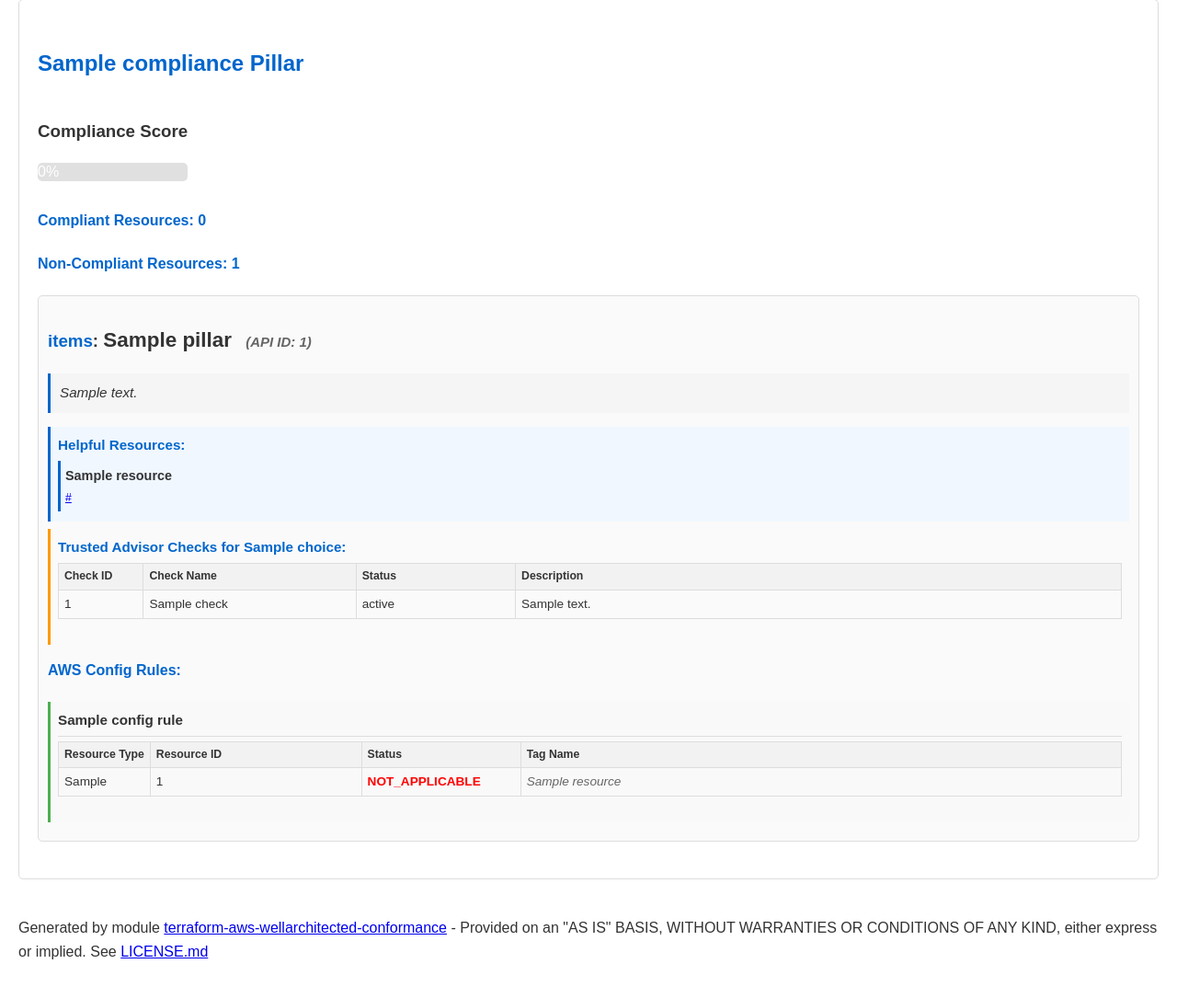
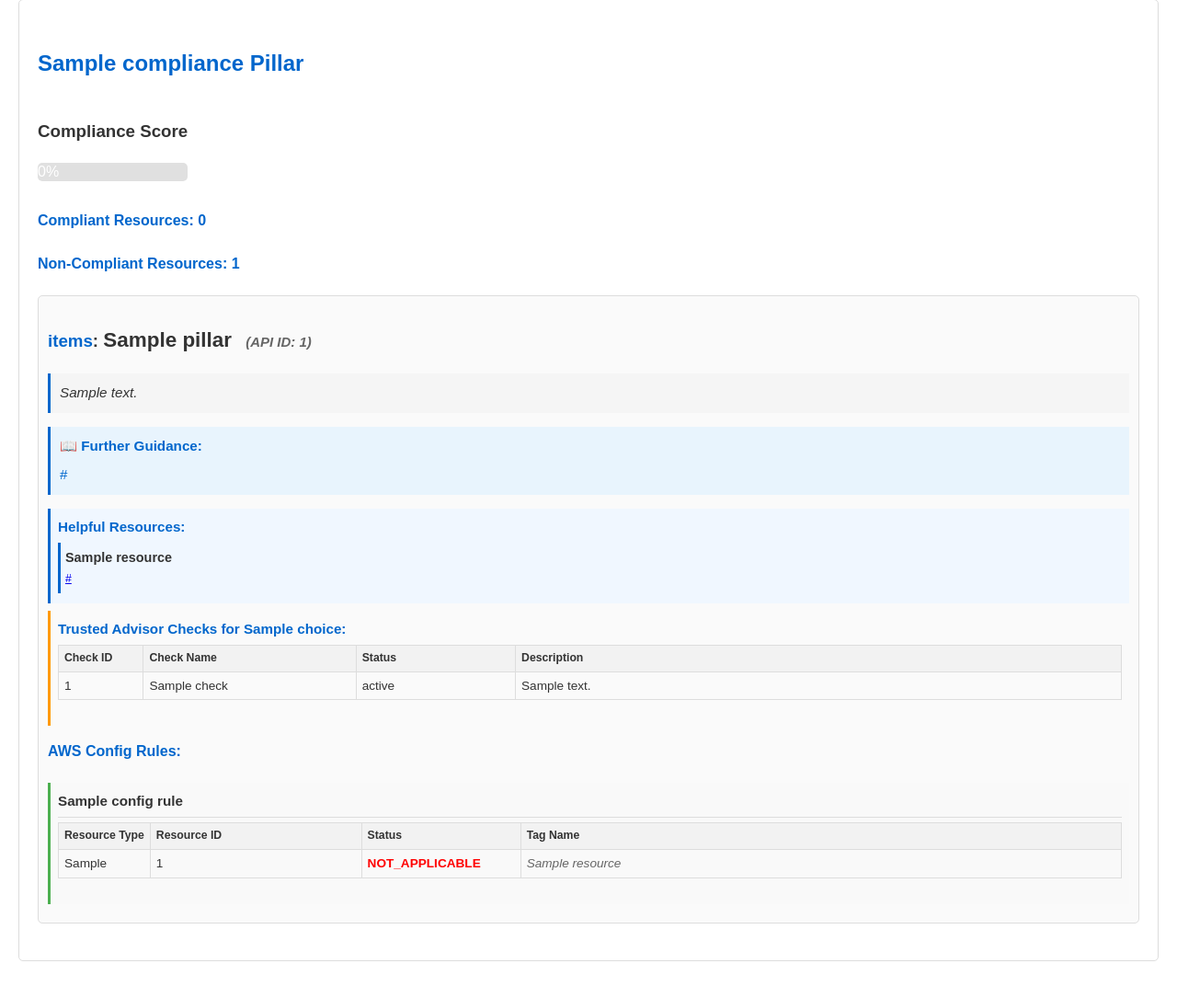
Before and after one commit to soprasteria/terraform-aws-wellarchitected-conformance, a Python web app: template src/wa_report_generator/templates/report_template.html in a window 1280 px wide. Shown: the part 1519-2604 px from the top of the page at 92% size. Before the commit the page ends 2562 px from the top, so only its background shows below. Run offline with Jinja, Linux system fonts and the light colour scheme; the template is opened without the code that fills it: most values are stand-ins (such as "Sample title", 1, 10 or a date in 2020).

Commit message:
Enhance report: Add further guidance.

```diff
--- a/src/wa_report_generator/templates/report_template.html
+++ b/src/wa_report_generator/templates/report_template.html
@@ -227,6 +227,32 @@
             color: #333;
             font-size: 0.95em;
             line-height: 1.5;
+        }
+        .further-guidance {
+            margin: 10px 0 15px 0;
+            padding: 10px;
+            background-color: #e8f4fd;
+            border-left: 3px solid #0066cc;
+            color: #333;
+            font-size: 0.95em;
+            line-height: 1.5;
+        }
+        .further-guidance h4 {
+            margin-top: 0;
+            margin-bottom: 8px;
+            color: #0066cc;
+            font-size: 1em;
+        }
+        .further-guidance p {
+            margin: 0;
+        }
+        .further-guidance a {
+            color: #0066cc;
+            text-decoration: none;
+            word-break: break-all;
+        }
+        .further-guidance a:hover {
+            text-decoration: underline;
         }
         .check-reason {
             background-color: #f9f9f9;
@@ -577,6 +603,14 @@
                 </div>
                 {% endif %}
 
+                <!-- Further Guidance -->
+                {% if question_data.guidance_link %}
+                <div class="further-guidance">
+                    <h4>📖 Further Guidance:</h4>
+                    <p><a href="{{ question_data.guidance_link }}" target="_blank">{{ question_data.guidance_link }}</a></p>
+                </div>
+                {% endif %}
+
                 <!-- Helpful Resources -->
                 {% if question_data.helpful_resources and question_data.helpful_resources|length > 0 %}
                 <div class="resources">
```
Also changed, not shown: src/wa_report_generator/main.py (+35 -2 lines).
